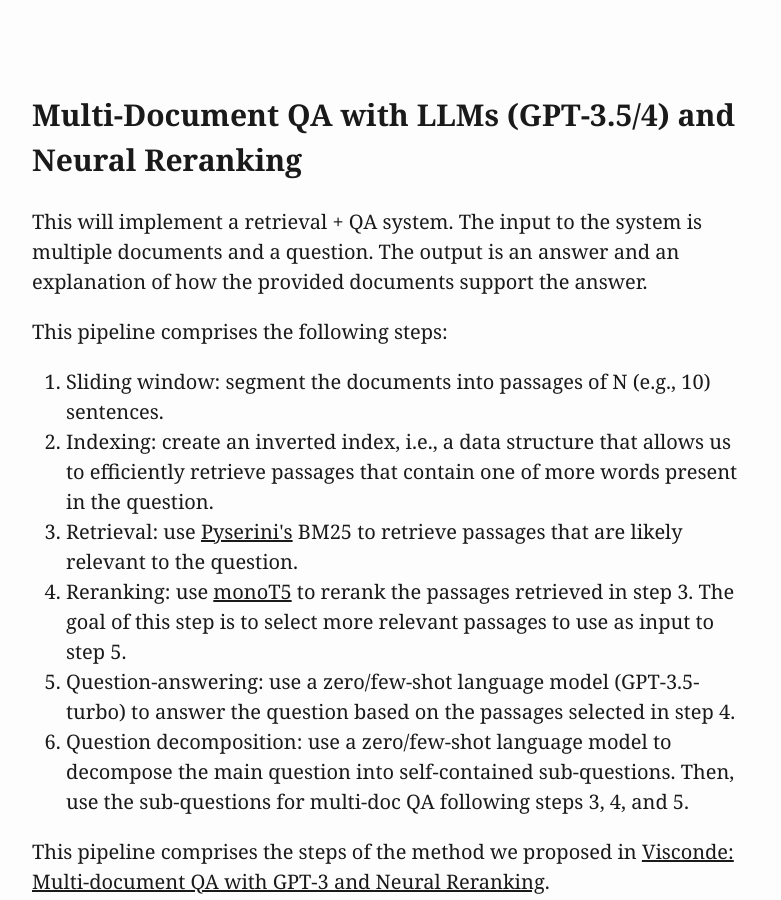
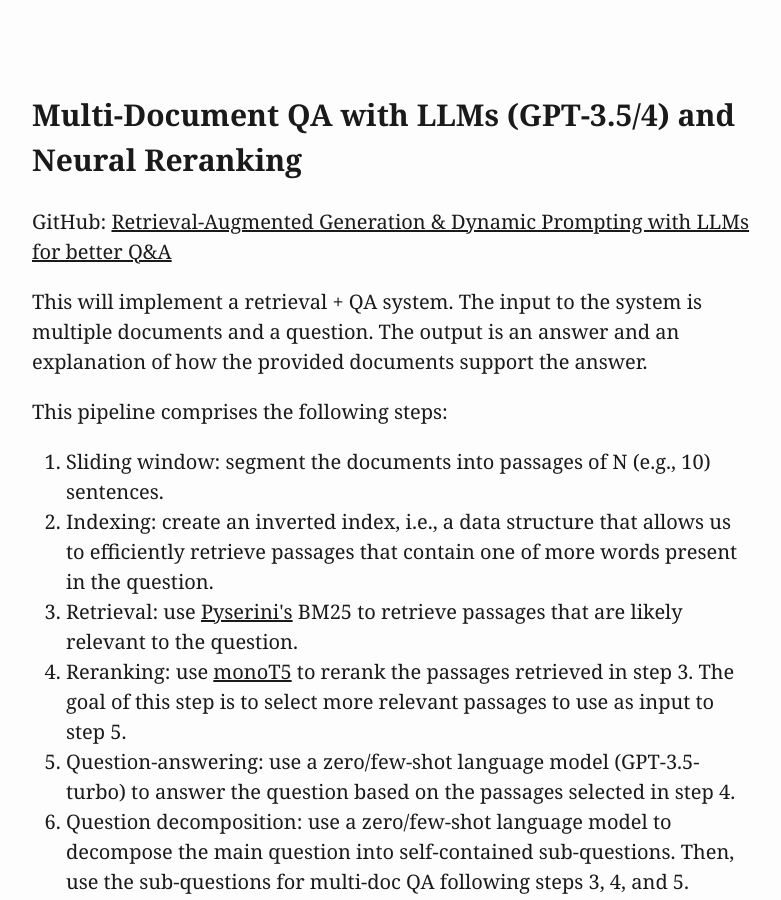
Before and after one commit to sakshamprakash01/Retrival-Augmented-Generation-Dynamic-Prompting-LLMs-for-better-Q-A, a plain HTML site: page index.html in a window 1280 px wide. Shown: the top 900 px of the page, without its empty margins (248-1029 px from the left). Drawn offline with Linux system fonts and the light colour scheme.

Commit message:
Update index.html

```diff
--- a/index.html
+++ b/index.html
@@ -229,6 +229,7 @@
 <body>
 <section id="overview" class="cell markdown" id="cJ2zJBNqvAlt">
 <h1>Multi-Document QA with LLMs (GPT-3.5/4) and Neural Reranking</h1>
+<p>GitHub: <a href="https://github.com/sakshamprakash01/Retrival-Augmented-Generation-Dynamic-Prompting-LLMs-for-better-Q-A" target="_blank">Retrieval-Augmented Generation & Dynamic Prompting with LLMs for better Q&A</a></p>
 <p>This will implement a retrieval + QA system. The input to the system
 is multiple documents and a question. The output is an answer and an
 explanation of how the provided documents support the answer.</p>
```
